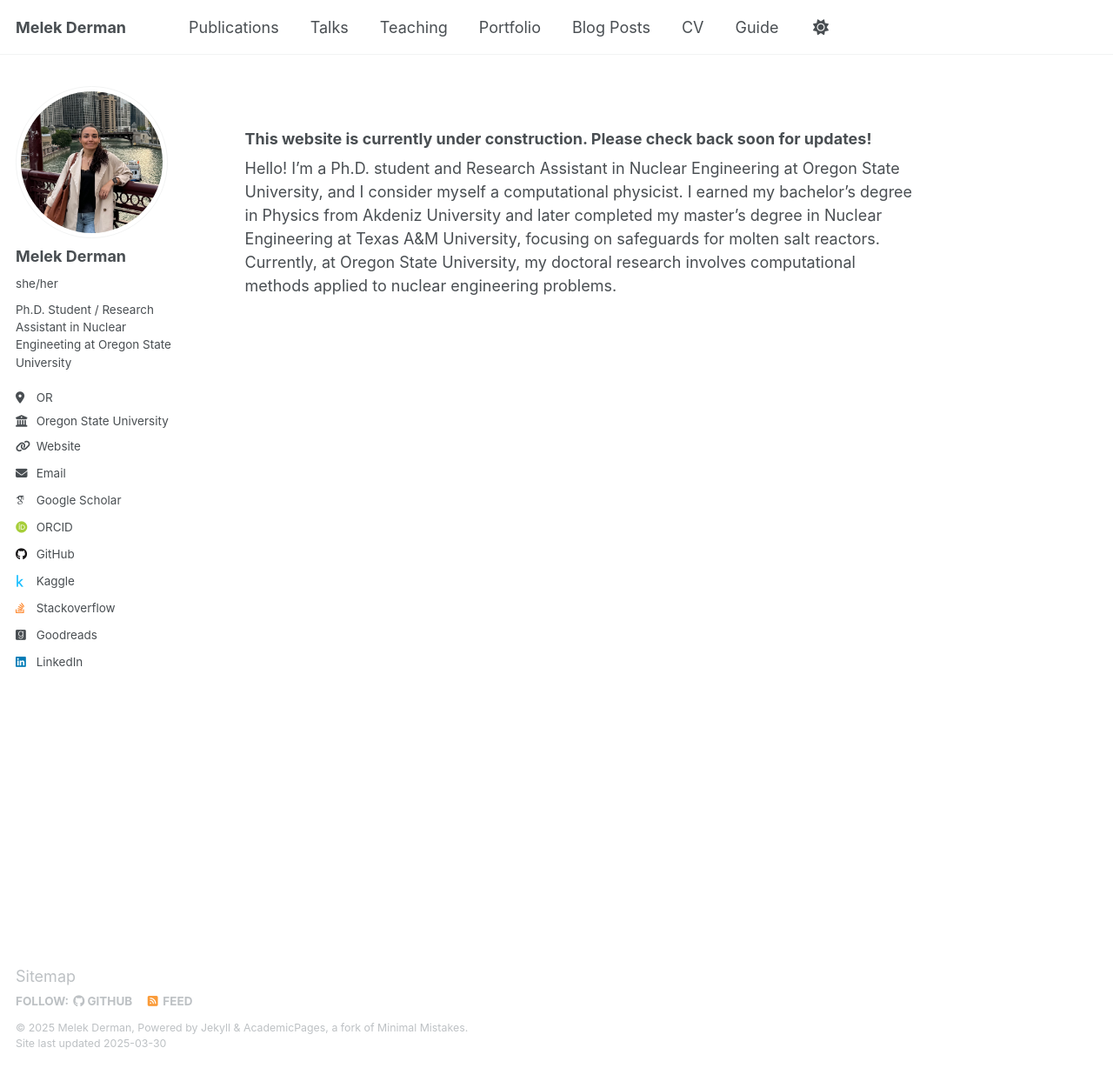
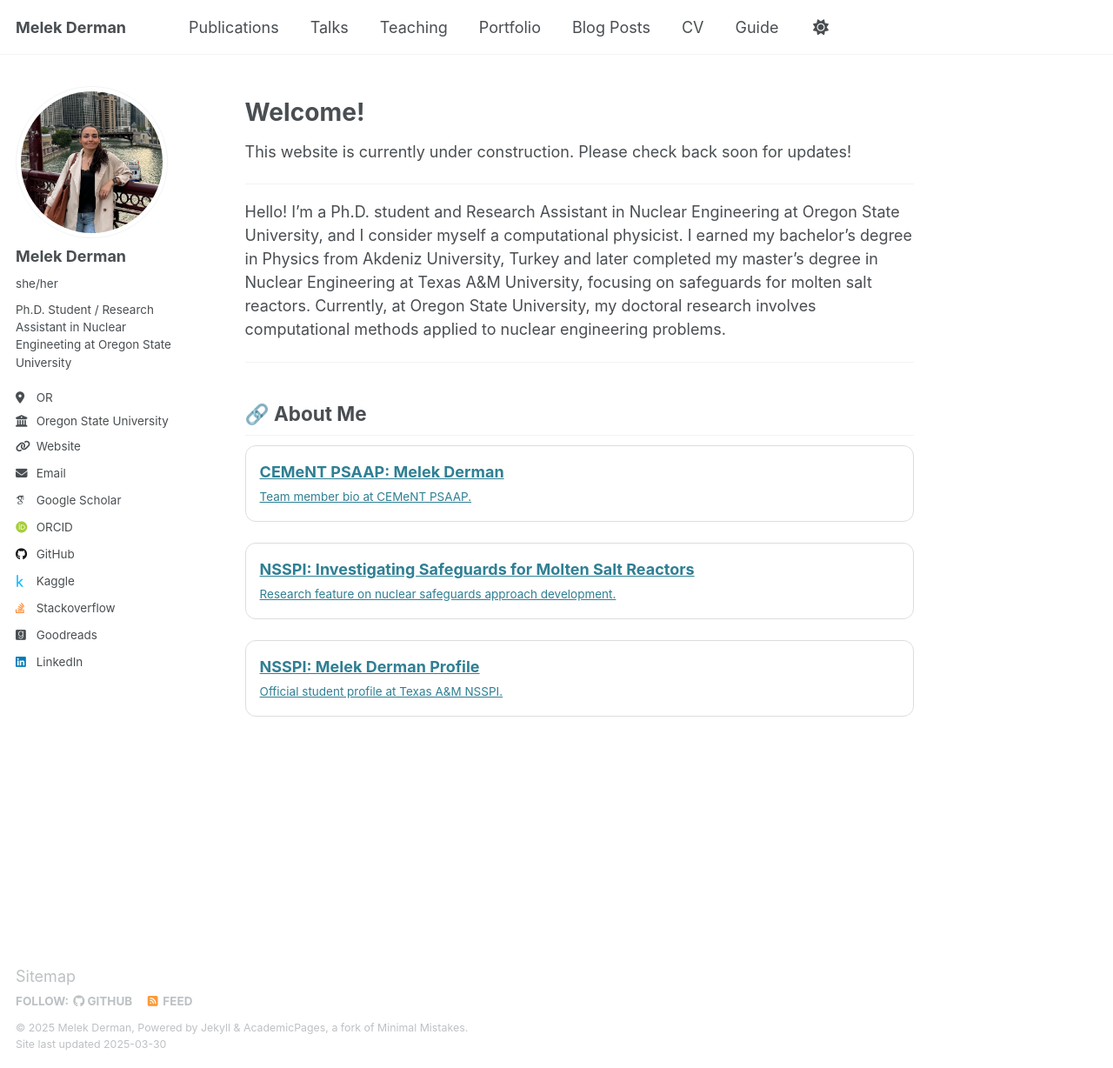
Before and after one commit to melekderman/melekderman.github.io, a Jekyll site: the page built from _pages/about.md, in a window 1280 px wide and 1228 px high. Shown: the whole window at 87% size. Built offline with Jekyll 4.4.1, drawn with Linux system fonts in a browser that asks for light colours; some web fonts are replaced.

Commit message:
update about.md

```diff
--- a/_pages/about.md
+++ b/_pages/about.md
@@ -7,7 +7,35 @@ redirect_from:
   - /about.html
 ---
 
-### This website is currently under construction. Please check back soon for updates!
+# Welcome!
 
+This website is currently under construction. Please check back soon for updates!
 
-Hello! I'm a Ph.D. student and Research Assistant in Nuclear Engineering at Oregon State University, and I consider myself a computational physicist. I earned my bachelor's degree in Physics from Akdeniz University and later completed my master's degree in Nuclear Engineering at Texas A&M University, focusing on safeguards for molten salt reactors. Currently, at Oregon State University, my doctoral research involves computational methods applied to nuclear engineering problems.
+---
+
+Hello! I'm a Ph.D. student and Research Assistant in Nuclear Engineering at Oregon State University, and I consider myself a computational physicist. I earned my bachelor's degree in Physics from Akdeniz University, Turkey and later completed my master's degree in Nuclear Engineering at Texas A&M University, focusing on safeguards for molten salt reactors. Currently, at Oregon State University, my doctoral research involves computational methods applied to nuclear engineering problems.
+
+---
+
+## 🔗 About Me
+
+<div style="border:1px solid #ddd; border-radius:12px; padding:16px; margin-bottom:24px;">
+  <a href="https://cement-psaap.github.io/members/melek_derman/" target="_blank">
+    <strong>CEMeNT PSAAP: Melek Derman</strong><br>
+    <small>Team member bio at CEMeNT PSAAP.</small>
+  </a>
+</div>
+
+<div style="border:1px solid #ddd; border-radius:12px; padding:16px; margin-bottom:24px;">
+  <a href="https://nsspi.tamu.edu/nsspi-student-investigates-nuclear-safeguards-approaches-for-molten-salt-reactors/" target="_blank">
+    <strong>NSSPI: Investigating Safeguards for Molten Salt Reactors</strong><br>
+    <small>Research feature on nuclear safeguards approach development.</small>
+  </a>
+</div>
+
+<div style="border:1px solid #ddd; border-radius:12px; padding:16px; margin-bottom:24px;">
+  <a href="https://nsspi.tamu.edu/melek-derman/" target="_blank">
+    <strong>NSSPI: Melek Derman Profile</strong><br>
+    <small>Official student profile at Texas A&M NSSPI.</small>
+  </a>
+</div>
```
